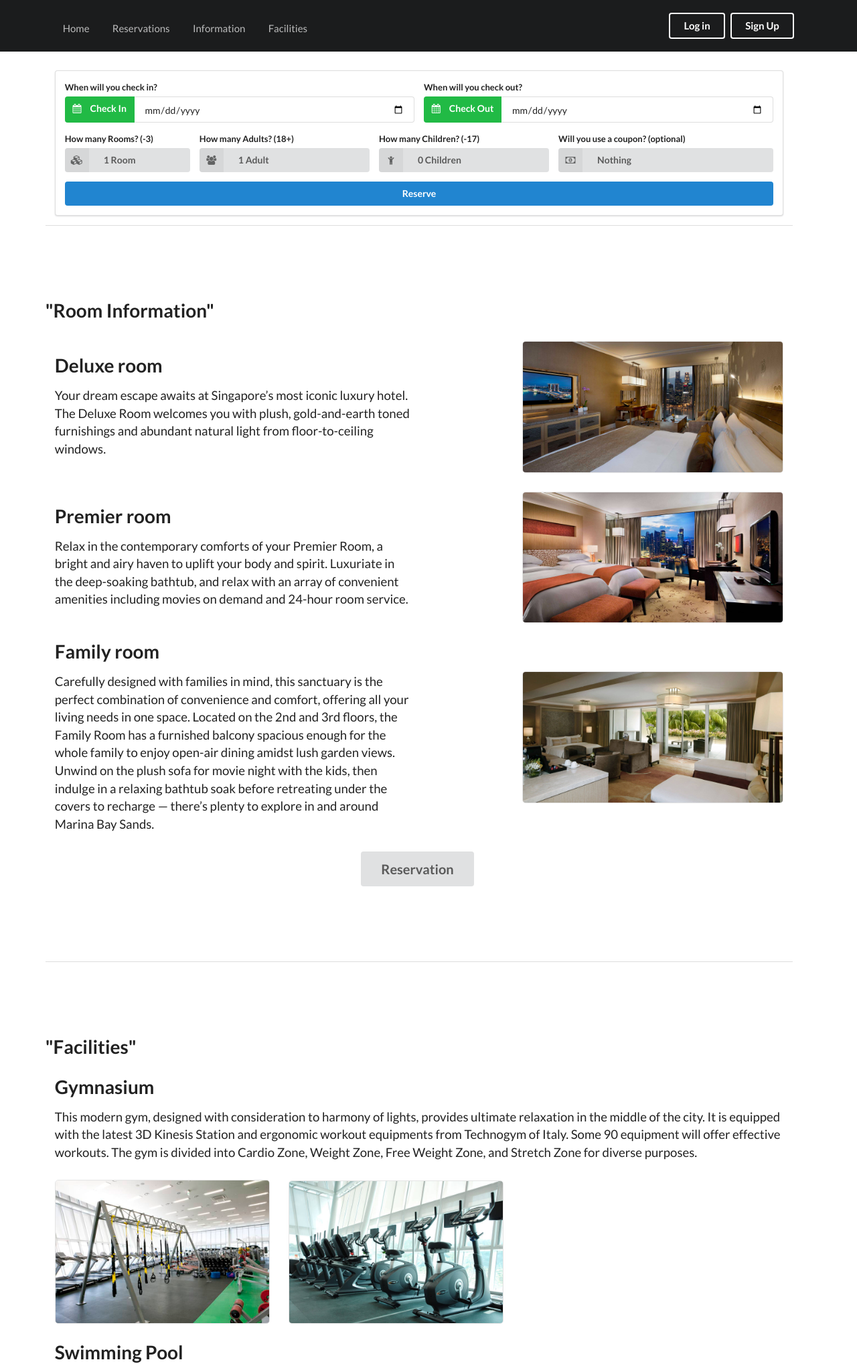
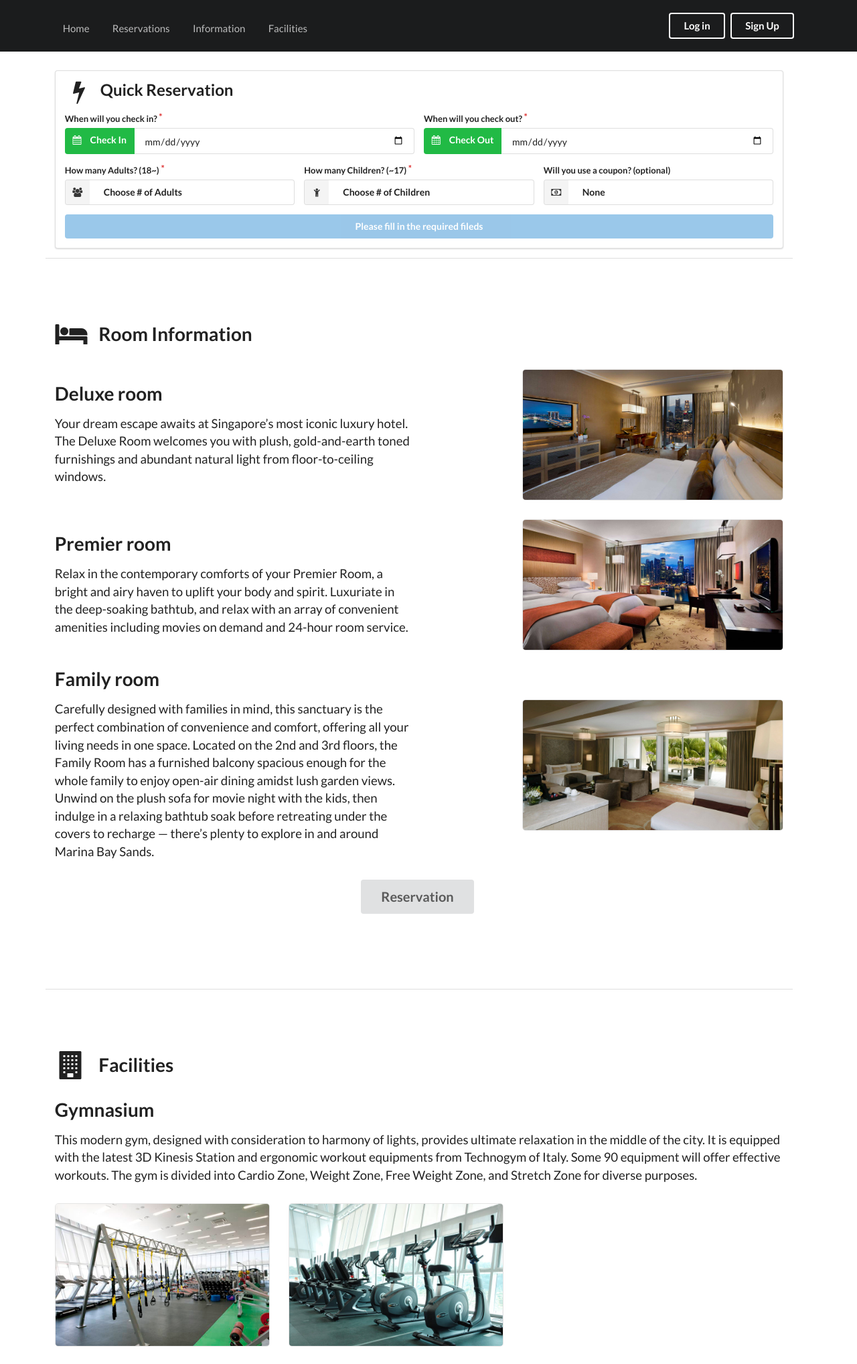
Before and after one commit to hobincar/TINT-HRS, a Django app: template templates/main.html in a window 1280 px wide. Shown: the top 2036 px of the page at 67% size. Run offline with Django 3.2, Linux system fonts and the light colour scheme; the template is opened without the code that fills it, so the values that code supplies are empty; some libraries are stand-ins or nearby versions.

Commit message:
main page modification (quick reservation)

```diff
--- a/templates/main.html
+++ b/templates/main.html
@@ -9,90 +9,89 @@
     <div class="ui middle aligned stackable equal height grid container">
         <div class="sixteen wide column">
             <form class="wide ui reservation form segment column">
+                <h2 class="ui header">
+                    <i class="lightning icon"></i>
+                    <div class="content">
+                        Quick Reservation
+                    </div>
+                </h2>
                 <div class="two fields">
-                    <div class="field">
+                    <div class="field required">
                         <label>When will you check in?</label>
                         <div class="ui labeled input">
                             <div class="ui green label">
                                 <i class="calendar icon"></i>
                                 Check In
                             </div>
-                            <input type="date" placeholder="mysite.com">
+                            <input type="date" name="check_in" value="{{ reservation.check_in|date:'Y-m-d' }}">
                         </div>
                     </div>
-                    <div class="field">
+                    <div class="field required">
                         <label>When will you check out?</label>
                         <div class="ui labeled input">
                             <div class="ui green label">
                                 <i class="calendar icon"></i>
                                 Check Out
                             </div>
-                            <input type="date" placeholder="mysite.com">
+                            <input type="date" name="check_out" value="{{ reservation.check_out|date:'Y-m-d' }}">
                         </div>
                     </div>
                 </div>
-                <div class="four fields">
-                    <div class="three wide field">
-                        <label>How many Rooms? (-3)</label>
-                        <div class="ui floating dropdown labeled search icon fluid button">
-                            <i class="cubes icon"></i>
-                            <span class="text"> 1 Room </span>
+                <div class="three fields">
+                    <div class="field required">
+                        <label>How many Adults? (18~)</label>
+                        <div class="ui floating selection dropdown labeled icon fluid button">
+                            <input type="hidden" name="n_adult"/>
+                            <i class="users icon"></i>
+                            <div class="default text"> Choose # of Adults </div>
                             <div class="menu">
-                                <div class="item">1 Room</div>
-                                <div class="item">2 Rooms</div>
-                                <div class="item">3 Rooms</div>
+                                <div class="item active selected" data-value="1">1 Adult</div>
+                                <div class="item" data-value="2">2 Adults</div>
+                                <div class="item" data-value="3">3 Adults</div>
+                                <div class="item" data-value="4">4 Adults</div>
+                                <div class="item" data-value="5">5 Adults</div>
+                                <div class="item" data-value="6">6 Adults</div>
                             </div>
                         </div>
                     </div>
-                    <div class="four wide field">
-                        <label>How many Adults? (18+)</label>
-                        <div class="ui floating dropdown labeled search icon fluid button">
-                            <i class="users icon"></i>
-                            <span class="text"> 1 Adult </span>
+                    <div class="field required">
+                        <label>How many Children?  (~17)</label>
+                        <div class="ui floating selection dropdown labeled icon fluid button">
+                            <input type="hidden" name="n_child"/>
+                            <i class="child icon"></i>
+                            <div class="default text"> Choose # of Children </div>
                             <div class="menu">
-                                <div class="item">1 Adult</div>
-                                <div class="item">2 Adults</div>
-                                <div class="item">3 Adults</div>
-                                <div class="item">4 Adults</div>
-                                <div class="item">5 Adults</div>
-                                <div class="item">6 Adults</div>
+                                <div class="item active selected" data-value="0">0 Children</div>
+                                <div class="item" data-value="1">1 Child</div>
+                                <div class="item" data-value="2">2 Children</div>
+                                <div class="item" data-value="3">3 Children</div>
+                                <div class="item" data-value="4">4 Children</div>
+                                <div class="item" data-value="5">5 Children</div>
+                                <div class="item" data-value="6">6 Children</div>
+                                <div class="item" data-value="7">7 Children</div>
+                                <div class="item" data-value="8">8 Children</div>
+                                <div class="item" data-value="9">9 Children</div>
                             </div>
                         </div>
                     </div>
-                    <div class="four wide field">
-                        <label>How many Children?  (-17)</label>
-                        <div class="ui floating dropdown labeled search icon fluid button">
-                            <i class="child icon"></i>
-                            <span class="text"> 0 Children </span>
+                    <div class="field">
+                        <label>Will you use a coupon? (optional)</label>
+                        <div class="ui floating selection dropdown labeled icon fluid button">
+                            <input type="hidden" name="coupon">
+                            <i class="money icon"></i>
+                            <span class="text">None</span>
                             <div class="menu">
-                                <div class="item">0 Children</div>
-                                <div class="item">1 Child</div>
-                                <div class="item">2 Children</div>
-                                <div class="item">3 Children</div>
-                                <div class="item">4 Children</div>
-                                <div class="item">5 Children</div>
-                                <div class="item">6 Children</div>
-                                <div class="item">7 Children</div>
-                                <div class="item">8 Children</div>
-                                <div class="item">9 Children</div>
-                            </div>
-                        </div>
-                    </div>
-                    <div class="five wide field">
-                        <label>Will you use a coupon? (optional)</label>
-                        <div class="ui floating dropdown labeled search icon fluid button">
-                            <i class="money icon"></i>
-                            <span class="text"> Nothing </span>
-                            <div class="menu">
-                                <div class="item">Nothing</div>
-                                <div class="item">20% Discount Coupon</div>
+                                <div class="item active selected" data-value="">None</div>
+                                {% for coupon in user.coupons.all %}
+                                    <div class="item" data-value="{{coupon.id}}">{{ coupon.discount }} Discount Coupon</div>
+                                {% endfor %}
                             </div>
                         </div>
                     </div>
                 </div>
 
-                <div class="ui right blue fluid button" id="to_reserve">
-                    Reserve
+                <div class="ui right blue fluid button disabled" id="quick_reservation">
+                    Please fill in the required fileds
                 </div>
             </form>
         </div>
@@ -101,9 +100,10 @@
 
 <div class="ui vertical stripe segment" id='information'>
     <div class="ui middle aligned stackable grid container">
-        <div class="row">
-            <h1 class="ui header" id="RoomInformation">"Room Information"</h1>
-        </div>
+        <h1 class="ui header" id="RoomInformation">
+            <i class="hotel icon"></i>
+            Room Information
+        </h1>
         <div class="row">
             <div class="eight wide column">
                 <h3 class="ui header">Deluxe room</h3>
@@ -141,9 +141,10 @@
 
 <div class="ui vertical stripe segment" id="facilities">
     <div class="ui middle aligned stackable grid container">
-        <div class="row">
-            <h1 class="ui header">"Facilities"</h1>
-        </div>
+        <h1 class="ui header">
+            <i class="building icon"></i>
+            Facilities
+        </h1>
         <div class="row">
             <div class="wide column">
                 <h3 class="ui header">Gymnasium</h3>
@@ -187,3 +188,55 @@
     </div>
 </div>
 {% endblock %}
+{% block script %}
+<script>
+    $('.ui.dropdown').dropdown();
+
+    $('#quick_reservation').on('click', function () {
+        alert('TODO: MOVE TO RESERVATION PAGE');
+    })
+    $('input[name=check_in], input[name=check_out], input[name=n_adult], input[name=n_child], input[name=coupon]').change(function () {
+        console.log($(this).val());
+        let beEnable = true;
+        $('input[name=check_in], input[name=check_out], input[name=n_adult], input[name=n_child]').each(function () {
+            if($(this).val() == '') {
+                beEnable = false;
+            }
+        });
+        let isValid = isValidPeriod();
+        if (beEnable && isValid) {
+            $('#quick_reservation').text('Next');
+            $('.input.error.nag').remove();
+            $('#quick_reservation').removeClass('disabled');
+        } else if (beEnable && !isValid) {
+            $('.input.error.nag').remove();
+            // add notice nag
+            $('.ui .form').append(`
+                <div class="ui inline input error nag">
+                  <span class="title">
+                    Please Check Your Reservation Period
+                  </span>
+                  <i class="close icon"></i>
+                </div>`);
+            // show notice nag
+            $('.input.error.nag').show();
+            // bind click event
+            $('.input.error.nag i.close.icon').on('click', function () {
+                $('.input.error.nag').remove();
+            })
+        }
+    });
+    function isValidPeriod() {
+        let check_in_date = new Date($('input[name=check_in]').val());
+        let check_out_date = new Date($('input[name=check_out]').val());
+
+        if ( check_in_date < new Date() ) {
+            return false;
+        } else if ( (check_out_date - check_in_date) > 0) {
+            return true;
+        } else {
+            return false;
+        }
+    }
+</script>
+{% endblock %}
```
Also changed, not shown: static/js/reservation.js (+16 -3 lines), templates/reservations/reservation.html (+7 -7 lines).
